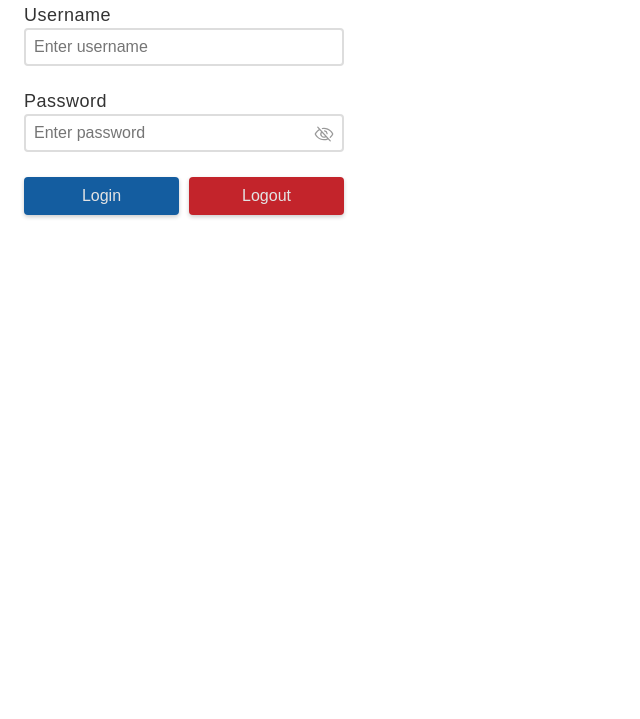
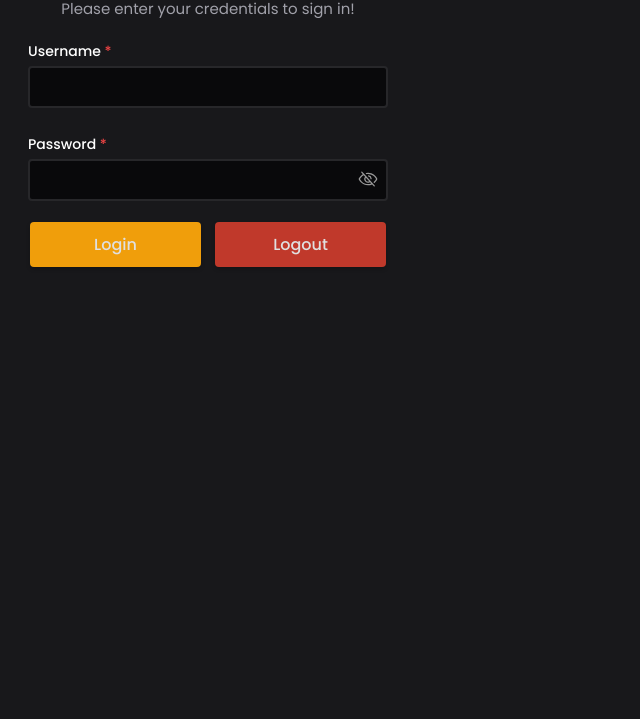
Before and after one commit to Abulkosim/chrome, a browser extension: page index.html in a window 1280 px wide. Shown: the part 81-800 px from the top of the page, without its empty margins (0-640 px from the left). Drawn offline with Linux system fonts and the light colour scheme.

Commit message:
feat: new ui

```diff
--- a/index.html
+++ b/index.html
@@ -10,24 +10,30 @@
 
 <body>
   <div class="login-container">
-    <h1>RealSoft</h1>
+    <h1>Welcome back!</h1>
+    <p>Please enter your credentials to sign in!</p>
     <form>
       <div>
-        <label for="username">Username</label>
-        <input id="username" type="text" placeholder="Enter username" autocomplete="off" required>
+        <label for="username">Username <span class="asterisk">*</span></label>
+        <input id="username" type="text" autocomplete="off" required>
       </div>
       <div>
-        <label for="password">Password</label>
+        <label for="password">Password <span class="asterisk">*</span></label>
         <div class="pwd">
-          <input id="password" type="password" placeholder="Enter password" required>
-          <svg xmlns="http://www.w3.org/2000/svg" id="toggler" width="20" height="20" fill="#999" viewBox="0 0 256 256">
+          <input id="password" type="password" required>
+          <svg xmlns="http://www.w3.org/2000/svg" id="invisible" width="20" height="20" viewBox="0 0 256 256">
             <path
               d="M53.92,34.62A8,8,0,1,0,42.08,45.38L61.32,66.55C25,88.84,9.38,123.2,8.69,124.76a8,8,0,0,0,0,6.5c.35.79,8.82,19.57,27.65,38.4C61.43,194.74,93.12,208,128,208a127.11,127.11,0,0,0,52.07-10.83l22,24.21a8,8,0,1,0,11.84-10.76Zm47.33,75.84,41.67,45.85a32,32,0,0,1-41.67-45.85ZM128,192c-30.78,0-57.67-11.19-79.93-33.25A133.16,133.16,0,0,1,25,128c4.69-8.79,19.66-33.39,47.35-49.38l18,19.75a48,48,0,0,0,63.66,70l14.73,16.2A112,112,0,0,1,128,192Zm6-95.43a8,8,0,0,1,3-15.72,48.16,48.16,0,0,1,38.77,42.64,8,8,0,0,1-7.22,8.71,6.39,6.39,0,0,1-.75,0,8,8,0,0,1-8-7.26A32.09,32.09,0,0,0,134,96.57Zm113.28,34.69c-.42.94-10.55,23.37-33.36,43.8a8,8,0,1,1-10.67-11.92A132.77,132.77,0,0,0,231.05,128a133.15,133.15,0,0,0-23.12-30.77C185.67,75.19,158.78,64,128,64a118.37,118.37,0,0,0-19.36,1.57A8,8,0,1,1,106,49.79,134,134,0,0,1,128,48c34.88,0,66.57,13.26,91.66,38.35,18.83,18.83,27.3,37.62,27.65,38.41A8,8,0,0,1,247.31,131.26Z">
             </path>
           </svg>
+          <svg xmlns="http://www.w3.org/2000/svg" id="visible" width="20" height="20" viewBox="0 0 256 256">
+            <path
+              d="M247.31,124.76c-.35-.79-8.82-19.58-27.65-38.41C194.57,61.26,162.88,48,128,48S61.43,61.26,36.34,86.35C17.51,105.18,9,124,8.69,124.76a8,8,0,0,0,0,6.5c.35.79,8.82,19.57,27.65,38.4C61.43,194.74,93.12,208,128,208s66.57-13.26,91.66-38.34c18.83-18.83,27.3-37.61,27.65-38.4A8,8,0,0,0,247.31,124.76ZM128,192c-30.78,0-57.67-11.19-79.93-33.25A133.47,133.47,0,0,1,25,128,133.33,133.33,0,0,1,48.07,97.25C70.33,75.19,97.22,64,128,64s57.67,11.19,79.93,33.25A133.46,133.46,0,0,1,231.05,128C223.84,141.46,192.43,192,128,192Zm0-112a48,48,0,1,0,48,48A48.05,48.05,0,0,0,128,80Zm0,80a32,32,0,1,1,32-32A32,32,0,0,1,128,160Z">
+            </path>
+          </svg>
         </div>
       </div>
-      <div class="buttons">
+      <div id="buttons">
         <button type="submit" class="login">Login</button>
         <button type="button" class="logout">Logout</button>
       </div>
--- a/script.js
+++ b/script.js
@@ -1,10 +1,15 @@
 const password = document.getElementById('password');
-const toggler = document.getElementById('toggler');
+const invisible = document.getElementById('invisible');
+const visible = document.getElementById('visible');
 
-toggler.addEventListener('click', () => {
-  if (password.type === 'password') {
-    password.type = 'text';
-  } else {
-    password.type = 'password';
-  }
+invisible.addEventListener('click', () => {
+  password.type = 'text';
+  invisible.style.display = 'none';
+  visible.style.display = 'block';
 });
+
+visible.addEventListener('click', () => {
+  password.type = 'password';
+  visible.style.display = 'none';
+  invisible.style.display = 'block';
+});
--- a/style.css
+++ b/style.css
@@ -1,10 +1,11 @@
+@import url('https://fonts.googleapis.com/css2?family=Poppins:ital,wght@0,100;0,200;0,300;0,400;0,500;0,600;0,700;0,800;0,900;1,100;1,200;1,300;1,400;1,500;1,600;1,700;1,800;1,900&display=swap');
+
 body {
-  font-family: Arial, sans-serif;
-  width: 320px;
-  padding: 8px 16px 24px;
-  color: #333;
-  letter-spacing: 0.5px;
-  user-select: none;
+  font-family: 'Poppins', sans-serif;
+  width: 360px;
+  padding: 16px 20px 24px;
+  color: #fff;
+  background: #18181b;
 }
 
 form {
@@ -12,55 +13,82 @@ form {
   flex-direction: column;
   align-items: center;
   justify-content: center;
-  gap: 10px;
+  gap: 8px;
 }
 
 h1 {
   text-align: center;
   font-size: 28px;
+  font-weight: 600;
+  font-size: 24px;
+  line-height: 32px;
+  margin-bottom: 4px;
+  letter-spacing: 0.5px;
+}
+
+p {
+  text-align: center;
+  font-size: 15px;
+  color: #a1a1aa;
+  margin: 6px 0 18px;
 }
 
 label {
-  font-size: 18px;
+  font-size: 14px;
   display: inline-block;
-  margin-bottom: 2px;
+  margin-bottom: 5px;
+  line-height: 20px;
+  font-weight: 500;
 }
 
 input {
+  font-family: 'Poppins', sans-serif;
   width: 100%;
-  padding: 8px;
   margin-bottom: 15px;
   border-radius: 4px;
   box-sizing: border-box;
-  font-size: 16px;
-  border: 2px solid #ddd;
+  font-size: 14px;
+  border: 2px solid #27272a;
   outline: none;
-  color: #333;
+  color: #fff;
+  background: #09090b;
+  caret-color: #f4f4f5;
+  padding: 9px 10px;
+  line-height: 20px;
+  transition: border 0.5s;
+}
+
+#password {
+  padding-right: 36px;
 }
 
 input:focus {
-  border: 2px solid #145da0;
+  border: 2px solid #f59e0b;
 }
 
-.buttons {
+#buttons {
   display: flex;
   gap: 10px;
   align-items: center;
   justify-content: center;
   width: 100%;
+  height: 40px;
 }
 
-button {
+#buttons button {
+  font-family: 'Poppins', sans-serif;
   padding: 10px;
   border: none;
   border-radius: 4px;
   font-size: 16px;
+  font-weight: 500;
   cursor: pointer;
   width: 50%;
   box-shadow: 0 2px 4px rgba(0, 0, 0, 0.2);
   outline: none;
   transition: background-color 0.3s;
-  color: #e3e3e3;
+  color: #e0e0e0;
+  margin: 5px 2px;
 }
 
 form,
@@ -70,11 +98,19 @@ form div input {
 }
 
 .login {
-  background-color: #145da0;
+  background-color: #f09e0b;
+}
+
+.login:focus {
+  background-color: #e08c09;
 }
 
 .login:hover {
-  background-color: #124e85;
+  background-color: #d98208;
+}
+
+.login:active {
+  background-color: #bf7507;
 }
 
 .login:disabled {
@@ -82,20 +118,20 @@ form div input {
   cursor: not-allowed;
 }
 
-.login:active {
-  background-color: #0e4473;
+.logout {
+  background-color: #c0392b;
 }
 
-.logout {
-  background-color: #c3242b;
+.logout:focus {
+  background-color: #ad3326;
 }
 
 .logout:hover {
-  background-color: #b90e0a;
+  background-color: #9a2d21;
 }
 
 .logout:active {
-  background-color: #a90e0a;
+  background-color: #87271c;
 }
 
 .pwd {
@@ -108,4 +144,17 @@ svg {
   right: 10px;
   top: 10px;
   cursor: pointer;
+  fill: #999;
 }
+
+svg:hover {
+  fill: #ccc;
+}
+
+#visible {
+  display: none;
+}
+
+.asterisk {
+  color: #ef4444;
+}
```
